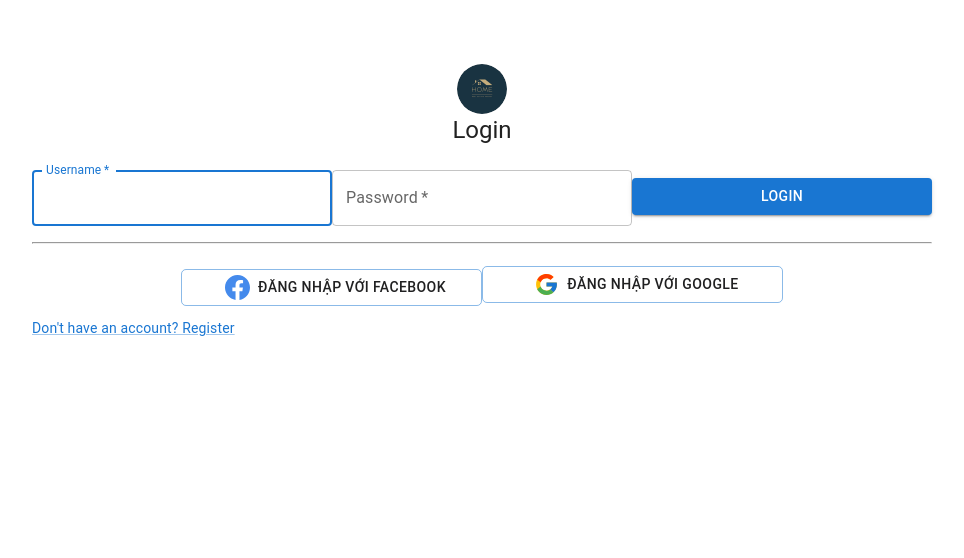
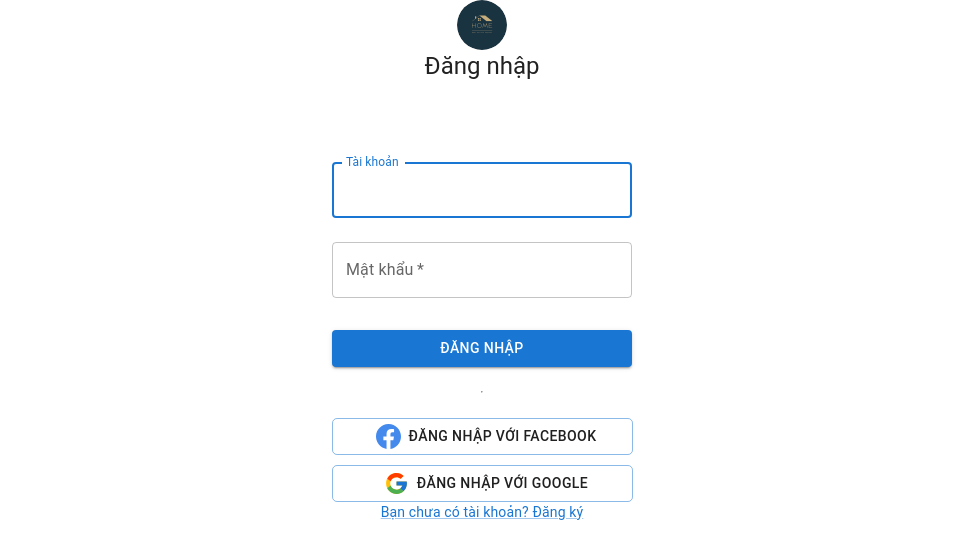
Before and after one commit to viemonkey/front-end-md6, a React (Create React App) app: page /login in a window 1280 px wide. Shown: the top 558 px of the page, without its empty margins (158-1122 px from the left). Built offline with nearby package versions, Linux system fonts and the light colour scheme.

Commit message:
done register

```diff
--- a/src/App.js
+++ b/src/App.js
@@ -4,6 +4,7 @@ import {ToastContainer} from "react-toastify";
 import {Route, Routes} from "react-router-dom";
 import Login from "./pages/users/login";
 import Register from "./pages/users/register";
+import 'react-toastify/dist/ReactToastify.css';
 
 function App() {
   return (
--- a/src/components/modal/Modal.js
+++ b/src/components/modal/Modal.js
@@ -30,7 +30,7 @@ export default function BasicModal(props) {
                 aria-describedby="modal-modal-description"
             >
                 <Box sx={style}>
-                    {login ? <Login setLogin={setLogin} /> : <Register setLogin={(e) => setLogin(e)} />}
+                    {login ? <Login setLogin={setLogin} handleClose={handleClose} /> : <Register setLogin={(e) => setLogin(e)} />}
                 </Box>
             </Modal>
         </div>
--- a/src/components/navbar/Navbar.js
+++ b/src/components/navbar/Navbar.js
@@ -12,9 +12,28 @@ import "../../style.css"
 
 export default function Navbar() {
     const [open, setOpen] = React.useState(false);
+    const [loggedIn, setLoggedIn] = React.useState(false); // State để theo dõi trạng thái đăng nhập
+
     const handleOpen = () => setOpen(true);
+
+    const user = JSON.parse(localStorage.getItem('user')) || null;
+    const token = user && user.message && user.message.token;
+    const username = token ? token.username : null;
+    const isLoggedIn = !!token && !!username;
+
+    React.useEffect(() => {
+        console.log(user)
+        // Kiểm tra nếu có token và chưa đăng nhập
+        if (user && !loggedIn) {
+            // Làm bất kỳ việc xác minh token nào ở đây (gửi yêu cầu đến máy chủ hoặc kiểm tra hợp lệ)
+
+            // Nếu xác minh thành công, đặt loggedIn thành true
+            setLoggedIn(true);
+        }
+    }, []);
+
     return (
-        <Box >
+        <Box>
 
             <AppBar position="static" className='navbar-bg'>
 
@@ -28,9 +47,11 @@ export default function Navbar() {
                                 aria-label="menu"
                                 sx={{ mr: 2 }}
                             >
-                                <img src="logo-navbar.png" style={{ width: "150px", height: "60px", marginLeft:"30px"}} alt="err img"/>
+                                <img src="logo-navbar.png" style={{ width: "150px", height: "60px", marginLeft: "30px" }} alt="err img" />
+
                             </IconButton>
                         </Grid>
+
                         <Grid item xs={10} sx={{ marginTop: 1 }}>
                             <TextField
                                 sx={{
@@ -51,12 +72,25 @@ export default function Navbar() {
                             />
                         </Grid>
                         <Grid item xs={1}>
-                            <Button color="inherit" onClick={handleOpen}><AccountCircleIcon sx={{ color: "black", fontSize: 40, margin: "10px 0 0 0" }} /></Button>
+                            {isLoggedIn ? (
+                                // Nếu đã đăng nhập, hiển thị tên người dùng
+                                <div style={{ background: "red", width: "50px" }}>
+                                    <h1>{username}</h1>
+                                </div>
+                            ) : (
+                                // Nếu chưa đăng nhập, hiển thị button "Đăng nhập"
+                                <Button color="inherit" onClick={handleOpen}>
+                                    <AccountCircleIcon
+                                        sx={{ color: "black", fontSize: 40, margin: "10px 0 0 0" }}
+                                    />
+                                </Button>
+                            )}
+
                         </Grid>
                     </Grid>
                 </Toolbar>
             </AppBar>
             <BasicModal open={open} setOpen={setOpen} />
-        </Box >
+        </Box>
     );
 }
--- a/src/pages/home/Home.js
+++ b/src/pages/home/Home.js
@@ -1,12 +1,14 @@
 import Navbar from "../../components/navbar/Navbar";
 import SlideShow from "../../components/slideShow/slideShow";
 import ListHouse from "../../components/house/listHouse";
+import FunctionBar from "../../components/FunctionBar/FunctionBar";
 
 
 export default function Home() {
     return (
         <div>
             <Navbar />
+            <FunctionBar/>
             <SlideShow/>
             <ListHouse/>
         </div>
--- a/src/pages/users/login.js
+++ b/src/pages/users/login.js
@@ -5,112 +5,143 @@ import CssBaseline from '@mui/material/CssBaseline';
 import TextField from '@mui/material/TextField';
 import Link from '@mui/material/Link';
 import Box from '@mui/material/Box';
-import Grid from '@mui/material/Grid';
 import Typography from '@mui/material/Typography';
 import { createTheme, ThemeProvider } from '@mui/material/styles';
-import { Formik } from "formik"
 import IconButton from '@mui/material/IconButton';
-import {toast} from "react-toastify";
-import {useDispatch} from "react-redux";
-import {login} from "../../services/userService";
-import {useNavigate} from "react-router-dom";
+import { toast } from "react-toastify";
+import { useDispatch } from "react-redux";
+import { login } from "../../services/userService";
+import * as Yup from "yup"
+import { useFormik } from "formik";
+
+const SchemaError = Yup.object().shape({
+    username: Yup.string().required("Tài khoản không được để trống"),
+    password: Yup.string().min(6, "Mật khẩu phải có ít nhất từ 6-32 ký tự").max(32, "Mật khẩu phải nhỏ hơn 32 ký tự").required("Yêu cầu nhập mật khẩu từ 6-32 ký tự")
+})
 
 const defaultTheme = createTheme();
 
-export default function Login({ setLogin }) {
+export default function Login({ setLogin, handleClose }) {
+
     const changeLogin = () => {
         setLogin(false);
     }
+
+    const [error, setError] = React.useState("");
+
     const dispatch = useDispatch();
-    const navigate = useNavigate();
 
-    const handleLogin = async (values) => {
-        let a = await dispatch(login(values))
+    const handleLogin = async (event, setIsLoggedIn) => {
+        event.preventDefault();
+        const data = {
+            username: event.target.username.value,
+            password: event.target.password.value
+        }
+        console.log(data);
+        const isValid = await SchemaError.isValid(data)
+        console.log(isValid);
 
-        if (a.payload.data.message.token === "User is not exist") {
-            toast.error("Tài khoản không tồn tại ")
-            navigate("/login")
-        } else if (a.payload.data.message.token === "Password is wrong") {
-            toast.warning("Bạn nhập sai mật khẩu")
-            navigate("/login")
-        } else {
-            await dispatch(login(values))
-            toast.success("Đăng nhập thành công")
-            navigate("/")
+        if (!isValid) {
+            setError("Vui lòng kiểm tra lại thông tin đăng nhập");
+            return;
         }
 
+        try {
+            const response = await dispatch(login(data))
+
+            if (response.payload.data.message.token === "User is not exist") {
+                toast.error("Tài khoản không tồn tại ");
+            } else if (response.payload.data.message.token === "Password is wrong") {
+                toast.warning("Bạn nhập sai mật khẩu");
+            } else {
+                toast.success("Đăng nhập thành công");
+                handleClose();
             }
+        } catch (error) {
+            // Xử lý lỗi từ API hoặc một lỗi khác nếu cần
+            console.error("Lỗi đăng nhập: ", error);
+        }
+    }
+
+    const formik = useFormik({
+        initialValues: {
+            username: "",
+            password: "",
+        },
+        validationSchema: SchemaError,
+        onSubmit: (values) => {
+            // Không cần gọi dispatch(login(data)) ở đây
+            // Chỉ cần gọi handleLogin(values)
+            handleLogin(values);
+        },
+    });
 
 
     return (
-        <Formik initialValues={{ username: '', password: '' }}
-                onSubmit={(values) => {
-                    handleLogin(values).then()
-                }} >
         <ThemeProvider theme={defaultTheme}>
             <CssBaseline />
-                <Grid
-                    item
-                    xs={false}
-                    sm={4}
-                    md={7}
+            <Box
+                className="form-login"
+                initialValues={{}}
+                validationSchema={SchemaError}
+                onSubmit={handleLogin}
+            >
+                <div className="form-login-user">
+                    <Avatar sx={{ m: 1, width: "50px", height: "50px", margin: "auto" }}>
+                        <img src="logo.png" style={{ width: "50px", height: "50px", borderRadius: "50%" }} alt="err" />
+                    </Avatar>
+                    <Typography component="h1" variant="h5">
+                        Đăng nhập
+                    </Typography>
+                    <Box component="form"
+                         initialValues={{ username: "", password: "" }}
+                         onSubmit={(values) => {
+                             handleLogin(values)
+                         }}
                          sx={{
-                        backgroundImage: 'url(https://source.unsplash.com/random?wallpapers)',
-                        backgroundRepeat: 'no-repeat',
-                        backgroundColor: (t) =>
-                            t.palette.mode === 'light' ? t.palette.grey[50] : t.palette.grey[900],
-                        backgroundSize: 'cover',
-                        backgroundPosition: 'center',
-                    }}
-                />
-                <Box
-
-                    className="form-login"
-                    sx={{
+                             mt: 1,
                              my: 8,
-                        mx: 4,
+                             mx: 10,
                              display: 'flex',
                              flexDirection: 'column',
                              alignItems: 'center',
                          }}
                     >
-                    <div className="form-login-user">
-                        <Avatar sx={{ m: 1, width: "50px", height: "50px", margin: "auto" }}>
-                        <img src="logo.png" style={{width: "50px", height: "50px", borderRadius: "50%"}} />
-                        </Avatar>
-                        <Typography component="h1" variant="h5">
-                            Login
-                        </Typography>
-                        <Box component="form" sx={{ mt: 1 }}
-                            >
                         <TextField
+                            className="width-textfield"
                             margin="normal"
-                                required
                             id="username"
-                                label="Username"
+                            label="Tài khoản"
                             name="username"
                             autoComplete="off"
                             autoFocus
                             sx={{ width: "300px" }}
+                            {...formik.getFieldProps("username")}
                         />
+                        {formik.touched.username && formik.errors.username ? (
+                            <div className="error" style={{color: "red"}}>{formik.errors.username}</div>
+                        ) : null}
                         <TextField
+                            className="width-textfield"
                             margin="normal"
                             required
                             name="password"
-                                label="Password"
+                            label="Mật khẩu"
                             type="password"
                             id="password"
                             autoComplete="off"
                             sx={{ width: "300px" }}
+                            {...formik.getFieldProps("password")}
                         />
-
-
+                        {formik.touched.password && formik.errors.password ? (
+                            <div className="error" style={{color: "red"}}>{formik.errors.password}</div>
+                        ) : null}
                         <Button
                             type="submit"
                             variant="contained"
                             sx={{ mt: 3, mb: 2, width: "300px" }}
                         >
-                                LogIn
+                            Đăng nhập
                         </Button>
                         <hr />
                         <Button variant="outlined" className="icon-fb">
@@ -129,17 +160,12 @@ export default function Login({ setLogin }) {
                             </IconButton>
                             Đăng nhập với Google
                         </Button>
-                            <Grid container>
-                                <Grid item>
                         <Link variant="body2" onClick={changeLogin}>
-                                        {"Don't have an account? Register"}
+                            {"Bạn chưa có tài khoản? Đăng ký"}
                         </Link>
-                                </Grid>
-                            </Grid>
                     </Box>
                 </div>
             </Box>
         </ThemeProvider>
-        </Formik >
     );
 }
--- a/src/pages/users/register.js
+++ b/src/pages/users/register.js
@@ -11,8 +11,10 @@ import Grid from '@mui/material/Grid';
 import Typography from '@mui/material/Typography';
 import { createTheme, ThemeProvider } from '@mui/material/styles';
 import { useDispatch } from "react-redux";
-import { useNavigate } from "react-router-dom";
 import { register } from "../../services/userService";
+import MenuItem from '@mui/material/MenuItem';
+import { Menu } from '@mui/material';
+import ArrowDropDownIcon from '@mui/icons-material/ArrowDropDown';
 
 const defaultTheme = createTheme();
 
@@ -20,68 +22,71 @@ export default function Register({ setLogin }) {
     const [username, setUsername] = React.useState("")
     const [password, setPassword] = React.useState("")
     const [telephone, setTelephone] = React.useState("")
-    const [role, setRole] = React.useState("")
-
+    const [role, setRole] = React.useState("Người dùng")
+    const [anchorEl, setAnchorEl] = React.useState(null);
+    const [confirmPassword, setConfirmPassword] = React.useState("");
+    const [isError, setIsError] = React.useState("");
 
     const changeLogin = () => {
         setLogin(true)
     }
+    const checkValidation=(value) =>{
+        setConfirmPassword(value)
+        if (password !== value ){
+            setIsError("Confirm Password should be match witch password")
+        }else if(password === value) {
+            setIsError("Đã trùng khớp")
+        }
+
+    }
+
+    const handleStatusClick = (event) => {
+        setAnchorEl(event.currentTarget);
+    };
+
+    const handleStatusClose = (newRole) => {
+        setAnchorEl(null);
+        if (newRole) {
+            setRole(newRole);
+        }
+    };
 
     const dispatch = useDispatch();
-    const navigate = useNavigate();
-    const handleRegister = async (values) => {
-        // values.image = urlFile
-        // let a = await dispatch(register(values))
-        // console.log(a.payload.data)
-        // navigate("/login")
-        let userData = {username, password, telephone, role}
+    const handleRegister = async () => {
+        let userData = { username, password,confirmPassword, telephone, role }
         console.log(userData);
         await dispatch(register(userData));
 
     }
     return (
+        <ThemeProvider theme={defaultTheme}>
 
-        <ThemeProvider theme={defaultTheme}>
-            <CssBaseline />
-            <Grid
-                item
-                xs={false}
-                sm={4}
-                md={7}
-                sx={{
-                    backgroundImage: 'url(https://source.unsplash.com/random?wallpapers)',
-                    backgroundRepeat: 'no-repeat',
-                    backgroundColor: (t) =>
-                        t.palette.mode === 'light' ? t.palette.grey[50] : t.palette.grey[900],
-                    backgroundSize: 'cover',
-                    backgroundPosition: 'center',
-                }}
-            />
             <Box
+                className="form-register"
 
-                className="form-register"
-                sx={{
-                    my: 8,
-                    mx: 4,
-                    display: 'flex',
-                    flexDirection: 'column',
-                    alignItems: 'center',
-                }}
             >
                 <div className="form-register-user">
                     <Avatar sx={{ m: 1, width: "50px", height: "50px", margin: "auto" }}>
-                        <img src="logo.png" style={{ width: "50px", height: "50px", borderRadius: "50%" }} />
+                        <img src="logo.png" style={{ width: "50px", height: "50px", borderRadius: "50%" }} alt="err" />
                     </Avatar>
                     <Typography component="h1" variant="h5">
-                        Register
+                        Đăng ký
                     </Typography>
-                    <Box component="form" sx={{ mt: 1 }}
+                    <Box component="form"
+                         sx={{
+                             mt: 1,
+                             my: 0,
+                             mx: 0,
+                             display: 'flex',
+                             flexDirection: 'column',
+                             alignItems: 'center',
+                         }}
                     >
                         <TextField
                             margin="normal"
                             required
                             id="username"
-                            label="Username"
+                            label="Tài khoản"
                             name="username"
                             autoComplete="username"
                             autoFocus
@@ -95,7 +100,7 @@ export default function Register({ setLogin }) {
                             margin="normal"
                             required
                             name="password"
-                            label="Password"
+                            label="Mật khẩu"
                             type="password"
                             id="password"
                             autoComplete="current-password"
@@ -105,11 +110,30 @@ export default function Register({ setLogin }) {
                                 setPassword(e.target.value)
                             }}
                         />
+
+                        <TextField
+                            margin="normal"
+                            required
+                            name="confirmPassword"
+                            type="password"
+
+                            label="Xác nhận mật khẩu"
+                            id="confirmPassword"
+                            autoComplete="off"
+                            sx={{ width: "300px" }}
+                            value = {confirmPassword}
+                            onChange={(e) =>
+                                checkValidation(e.target.value)
+                            }
+                        />
+                        <div style={{color:"red", fontSize:"13px"}}>
+                            {isError}
+                        </div>
                         <TextField
                             margin="normal"
                             required
                             name="telephone"
-                            label="Telephone"
+                            label="Số điện thoại"
                             type="tel"
                             id="telephone"
                             autoComplete="off"
@@ -118,22 +142,23 @@ export default function Register({ setLogin }) {
                             onChange={(e) => {
                                 setTelephone(e.target.value)
                             }}
-
                         />
-                        <TextField
-                            margin="normal"
-                            required
-                            name="role"
-                            label="Role"
-                            id="role"
-                            autoComplete="off"
-                            sx={{ width: "300px" }}
-                            value={role}
-                            onChange={(e) => {
-                                setRole(e.target.value)
-                            }}
-
-                        />
+                        <Button
+                            variant="contained"
+                            style={{ backgroundColor: 'white', color: 'black', margin: "10px 0 0 0", width: "300px" }}
+                            onClick={handleStatusClick}
+                            endIcon={<ArrowDropDownIcon />}
+                        >
+                            Vai trò: {role}
+                        </Button>
+                        <Menu
+                            anchorEl={anchorEl}
+                            open={Boolean(anchorEl)}
+                            onClose={() => handleStatusClose(null)}
+                        >
+                            <MenuItem onClick={() => handleStatusClose('Người dùng')}>Người dùng</MenuItem>
+                            <MenuItem onClick={() => handleStatusClose('Người cho thuê')}>Người cho thuê</MenuItem>
+                        </Menu>
 
 
                         <FormControlLabel
@@ -147,15 +172,11 @@ export default function Register({ setLogin }) {
                             sx={{ mt: 3, mb: 2, width: "300px" }}
                             onClick={handleRegister}
                         >
-                            Register
+                            Đăng ký
                         </Button>
-                        <Grid container>
-                            <Grid item>
-                                <Link variant="body2" onClick={changeLogin}>
-                                    {"Do you already have an account? Login"}
-                                </Link>
-                            </Grid>
-                        </Grid>
+                        <Link variant="body2" onClick={changeLogin}>
+                            {"Bạn đã có tài khoản? Đăng nhập"}
+                        </Link>
                     </Box>
                 </div>
             </Box>
--- a/src/services/userService.js
+++ b/src/services/userService.js
@@ -5,7 +5,7 @@ import axios from "axios";
 export const login = createAsyncThunk(
     'user/login',
     async (data) =>{
-        const res = await axios.post('http://localhost:5000/login', data)
+        const res = await axios.post('http://localhost:5000/user/login', data)
         return res
 
     }
--- a/src/style.css
+++ b/src/style.css
@@ -37,3 +37,6 @@
     border: none !important;
     background-color: gray;
 }
+.button {
+    color: black;
+}
```
Also changed, not shown: src/components/FunctionBar/FunctionBar.css (added, +78 -0 lines), src/components/FunctionBar/FunctionBar.js (added, +23 -0 lines), src/pages/users/validation.js (added, +20 -0 lines), 1 other file (tests, documents, lock files or other folders). Lines whose indentation alone changed are shown as unchanged.
